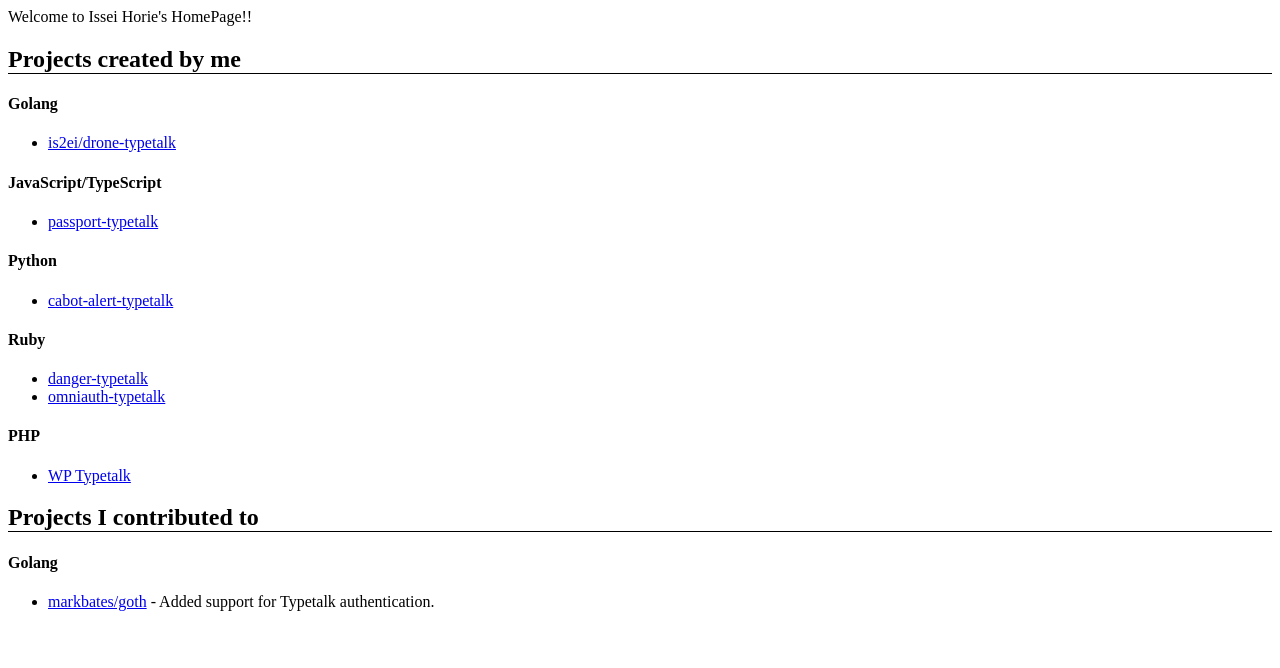
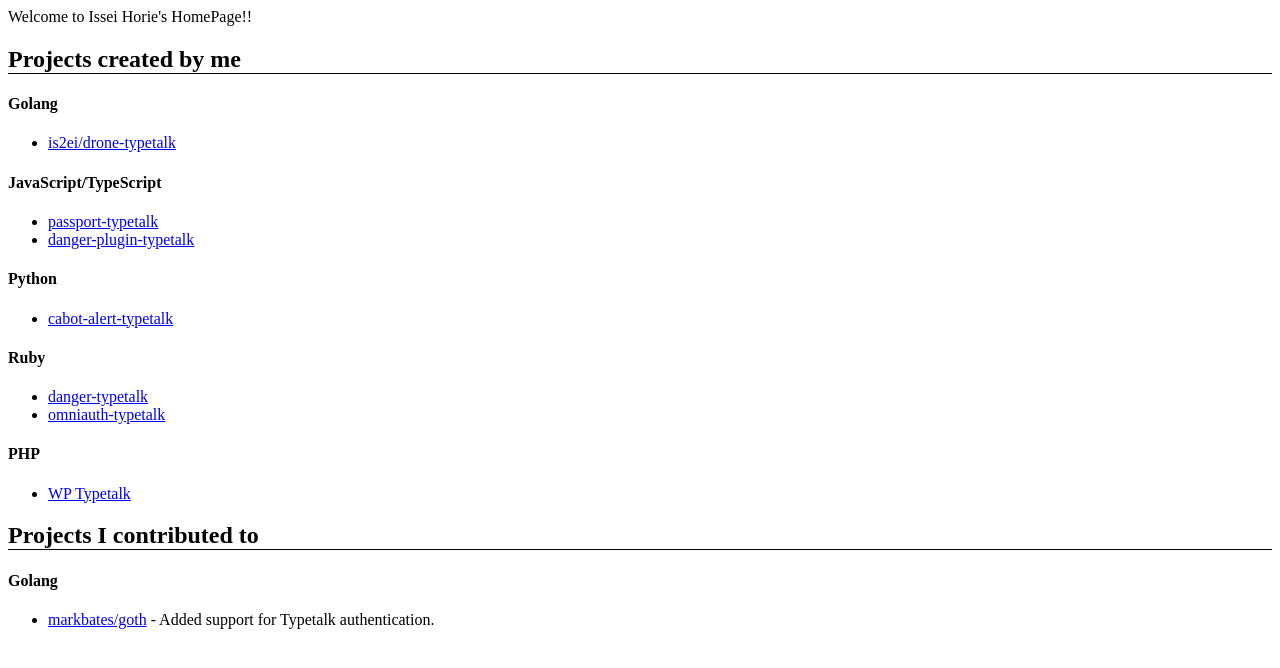
Before and after one commit to is2ei/site, a plain HTML site: page index.html in a window 1280 px wide. Drawn offline with Linux system fonts and the light colour scheme.

Commit message:
Added danger-plugin-typetalk

```diff
--- a/index.html
+++ b/index.html
@@ -10,6 +10,7 @@
 <h4>JavaScript/TypeScript</h4>
 <ul>
     <li><a href="https://www.npmjs.com/package/passport-typetalk" target="_blank">passport-typetalk</a></li>
+    <li><a href="https://www.npmjs.com/package/danger-plugin-typetalk" target="_blank">danger-plugin-typetalk</a></li>
 </ul>
 
 <h4>Python</h4>
```
